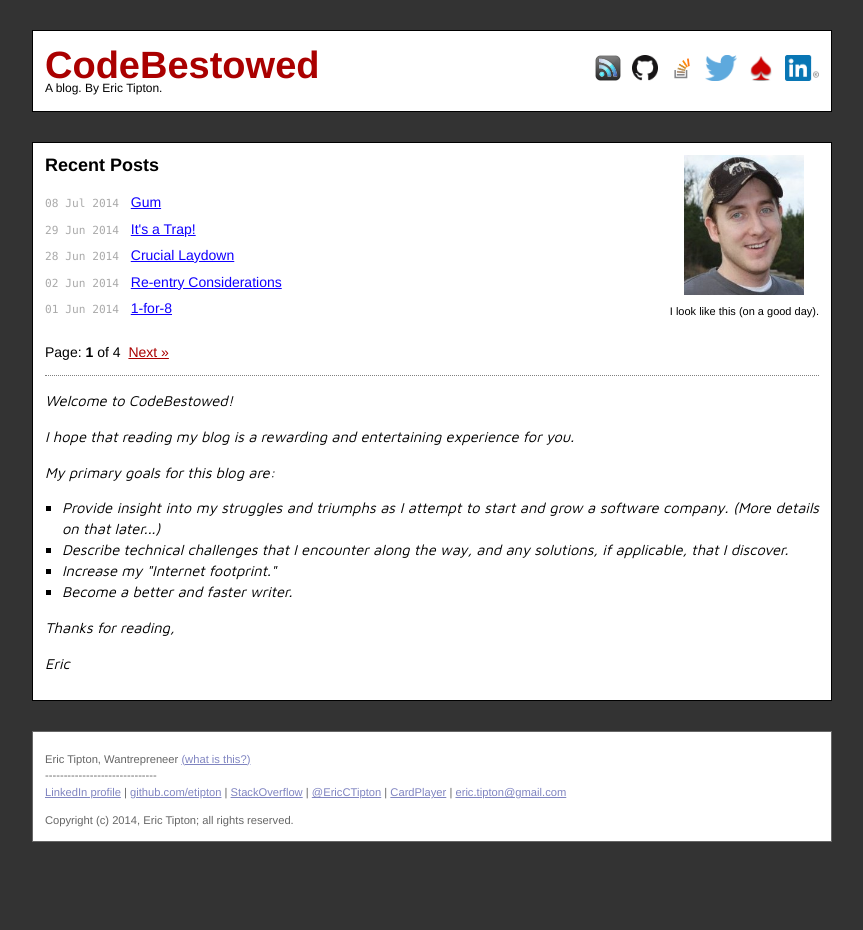
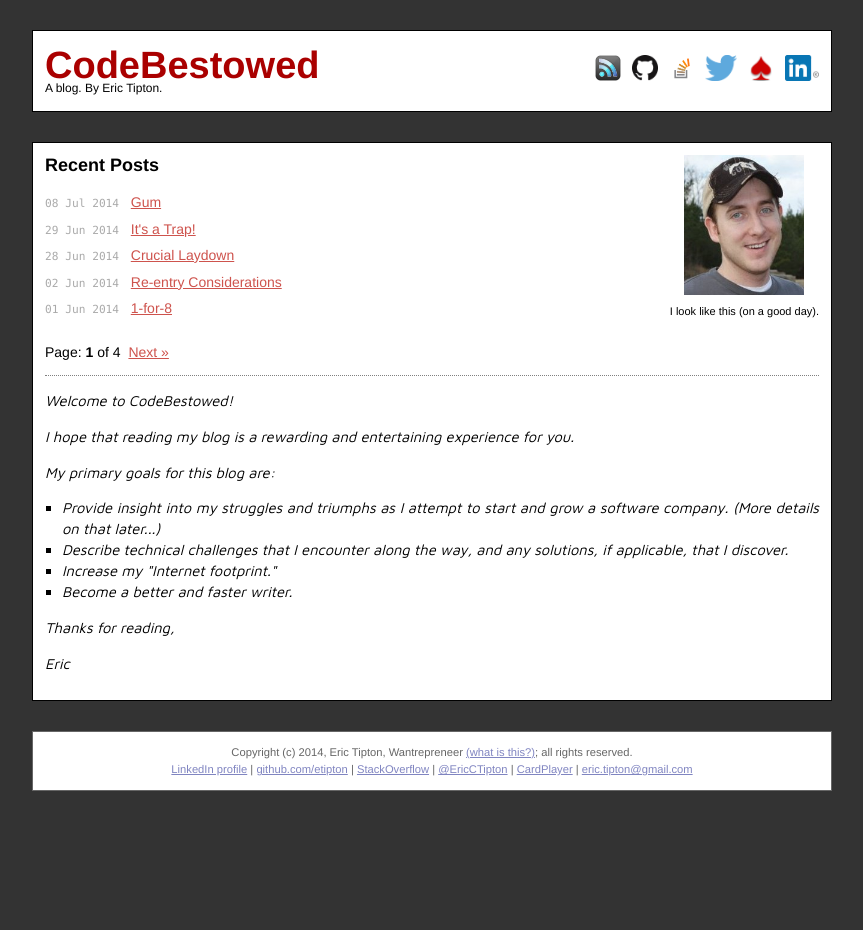
Before and after one commit to etipton/etipton.github.io, a Jekyll site: the page built from index.html, in a window 1280 px wide. Shown: the whole page, without its empty margins (208-1071 px from the left). Built offline with Jekyll 4.4.1, drawn with Linux system fonts in a browser that asks for light colours; nearby versions of some CDN libraries; Markdown is read by kramdown in place of the engine named in the settings; the list of posts is cut into pages by our own code.

Commit message:
new <a> color, revamped footer

```diff
--- a/_layouts/default.html
+++ b/_layouts/default.html
@@ -44,20 +44,15 @@
         {{ content }}
       </div>
 
-      <div id="footer">
-        <div class="contact">
-          <p>
-            Eric Tipton, Wantrepreneer <a href="/wantrepreneer">(what is this?)</a><br/>
-            ------------------------------<br/>
+      <div id="footer" style="text-align:center;">
+        Copyright (c) 2014, Eric Tipton, Wantrepreneer <a href="/wantrepreneer">(what is this?)</a>; all rights reserved.
+        <br/>
         <a href="http://www.linkedin.com/pub/eric-tipton/4/666/a83" target="_blank">LinkedIn profile</a> |
         <a href="https://github.com/etipton" target="_blank">github.com/etipton</a> |
         <a href="http://stackoverflow.com/users/1938879/etipton" target="_blank">StackOverflow</a> |
         <a href="http://www.twitter.com/EricCTipton" target="_blank">@EricCTipton</a> |
         <a href="http://www.cardplayer.com/poker-players/79293-eric-tipton" target="_blank">CardPlayer</a> |
         <a href="mailto:eric.tipton@gmail.com" target="_blank">eric.tipton@gmail.com</a>
-          </p>
-          Copyright (c) 2014, Eric Tipton; all rights reserved.
-        </div>
       </div>
     </div>
 
--- a/css/main.css
+++ b/css/main.css
@@ -22,9 +22,8 @@ h1, h2, h3, h4, h5, h6 { font-size: 100%; }
 
 p { margin: 1em 0; }
 
-a         { color: #10f; }
-a:hover   { color: #000; }
-a:visited { color: #666; }
+a         { color: #CE534D; }
+a:hover   { color: #a00; }
 
 .right { float:right; }
 
@@ -60,10 +59,6 @@ a:visited { color: #666; }
   font-family: Helvetica;
   font-size: 14px;
   margin-right: 4px;
-}
-
-.posts .pagination a {
-  color: #a00;
 }
 
 .posts .pagination a.previous {
@@ -143,12 +138,11 @@ a:visited { color: #666; }
   border: 1px solid;
 }
 
-#footer .contact {
+#footer {
   line-height: 1.5em;
-  margin-top: -5px;
 }
 
-#footer .contact a {
+#footer a {
   color: #8085C1;
 }
 
--- a/index.html
+++ b/index.html
@@ -28,7 +28,7 @@ title: CodeBestowed
       {% endif %}
     {% endif %}
     {% if paginator.next_page %}
-      <a href="/page{{ paginator.next_page }}" class="next" style="color:#a00;">Next &raquo;</a>
+      <a href="/page{{ paginator.next_page }}" class="next">Next &raquo;</a>
     {% endif %}
   </div>
 </ul>
```
Lines whose indentation alone changed are shown as unchanged.
